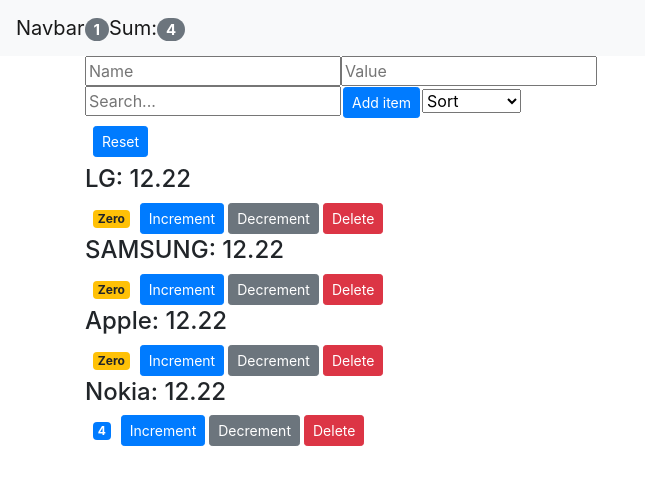
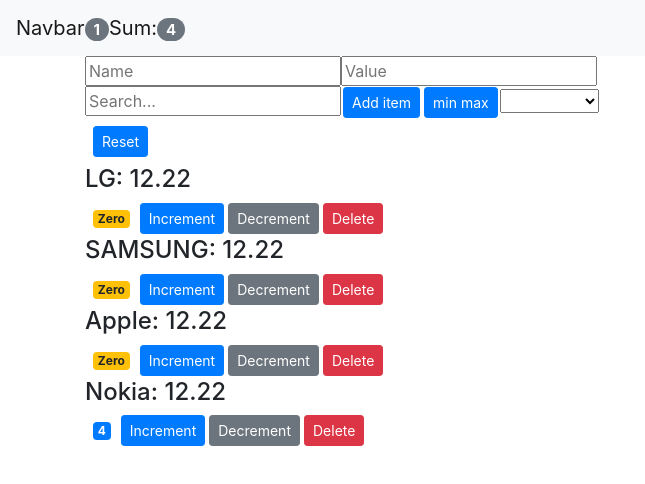
Before and after one commit to prezliata/React-JS-list, a React (Create React App) app: page / in a window 1280 px wide. Shown: the top 484 px of the page, without its empty margins (0-645 px from the left). Built offline with nearby package versions, Linux system fonts and the light colour scheme.

Commit message:
added sort feature

```diff
--- a/src/App.js
+++ b/src/App.js
@@ -9,10 +9,10 @@
 		name: '',
 		value: 0,
 		counters: [
-			{ id: 1, name: 'LG', value: 0, date:12.22 },
-			{ id: 2, name: 'SAMSUNG', value: 0, date:12.22 },
-			{ id: 3, name: 'Apple', value: 0, date:12.22 },
-			{ id: 4, name: 'Nokia', value: 4, date:12.22 }
+			{ id: 1, name: 'LG', value: 0, date: 12.22 },
+			{ id: 2, name: 'SAMSUNG', value: 0, date: 12.22 },
+			{ id: 3, name: 'Apple', value: 0, date: 12.22 },
+			{ id: 4, name: 'Nokia', value: 4, date: 12.22 }
 		],
 		initialCounters: []
 	};
@@ -23,21 +23,21 @@
 	// }
 	componentDidMount() {
 		this.setCounters();
-		console.log(this.state)
+		console.log(this.state);
 	}
 
 	setCounters = () => {
 		this.setState({ initialCounters: this.state.counters });
 	};
 
-	filterCounters =(e) => {
+	filterCounters = (e) => {
 		let updatedCounters = this.state.initialCounters;
 		updatedCounters = updatedCounters.filter((item) => {
 			return item.name.toLowerCase().search(e.target.value.toLowerCase()) !== -1;
 		});
 
 		this.setState({ counters: updatedCounters });
-	}
+	};
 
 	onChangeName = (e) => {
 		let name = e.target.value === '' ? 0 : e.target.value;
@@ -103,14 +103,23 @@
 
 	handleDelete = (counterId) => {
 		const counters = this.state.counters.filter((c) => c.id !== counterId);
-		this.setState({ counters: counters});
+		this.setState({ counters: counters });
 	};
 
-	sortMaxMin = () =>{
-		let counters = this.state.counters.sort((a,b)=> a.value - b.value);
-		this.setState({counters: counters})
-		console.log(counters)
-	}
+	sortMaxMin = (arr) => {
+		let counters = arr.sort((a, b) => a.value - b.value);
+		this.setState({ counters: counters });
+	};
+
+	sortMinMax = (arr) => {
+		let counters = arr.sort((a, b) => b.value - a.value);
+		this.setState({ counters: counters });
+	};
+
+	changeFunc = (e) => {
+		const { counters } = this.state;
+		return e.target.value === '1' ? this.sortMinMax(counters) : this.sortMaxMin(counters);
+	};
 
 	render() {
 		console.log(this.state.counters);
@@ -118,22 +127,25 @@
 			<React.Fragment>
 				<NavBar
 					totalCounters={this.state.counters.filter((c) => c.value > 0).length}
-					sum={this.state.counters.reduce((acc,el)=> acc + el.value,0)
-				}
+					sum={this.state.counters.reduce((acc, el) => acc + el.value, 0)}
 				/>
 				<main className="container">
 					<form ref={(el) => (this.myFormRef = el)}>
-						<input onChange={(e) => this.onChangeName(e)} placeholder='Name'/>
-						<input onChange={(e) => this.onChangeValue(e)} placeholder='Value'/>
+						<input onChange={(e) => this.onChangeName(e)} placeholder="Name" />
+						<input onChange={(e) => this.onChangeValue(e)} placeholder="Value" />
 					</form>
 					<input placeholder="Search..." onChange={this.filterCounters} />
 					<button onClick={() => this.addItem()} className="btn btn-primary btn-sm">
 						Add item
 					</button>
-					<select >
-						<option >Sort</option>
-						<option onChange={(event) => console.log(event)}>Max - Min</option>
-						<option>Min - Max</option>
+					<button onClick={() => this.sortMaxMin()} className="btn btn-primary btn-sm">
+						min max
+					</button>
+
+					<select onChange={(e) => this.changeFunc(e)}>
+						<option />
+						<option value="1">Max - Min</option>
+						<option value="2">Min - Max</option>
 					</select>
 					<Counters
 						counters={this.state.counters}
```
